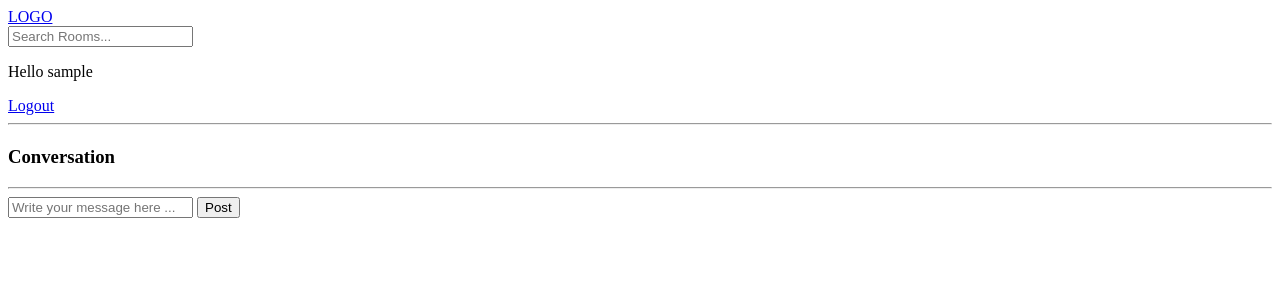
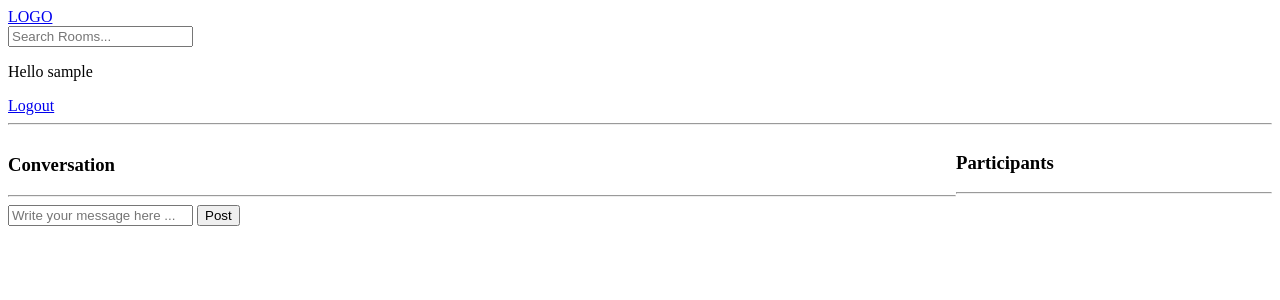
Before and after one commit to pal5/discord-clone, a Django app: template base/templates/base/room.html in a window 1280 px wide. Shown: the top 300 px of the page. Run offline with Django 4.2, Linux system fonts and the light colour scheme; the template is opened without the code that fills it, so the values that code supplies are empty; the visitor is signed in with stand-in values (Sample User, id 1).

Commit message:
feat: display participants in a room

```diff
--- a/base/templates/base/room.html
+++ b/base/templates/base/room.html
@@ -1,6 +1,14 @@
 {% extends "main.html" %}
 
 {% block content %}
+<style>
+    .room-container {
+        display: grid;
+        grid-template-columns: 3fr 1fr;
+    }
+</style>
+<div class="room-container">
+    <div>
         <h1> {{room.name}} </h1>
         <p> {{room.description}}</p>
         <div class="message-wrapper">
@@ -13,7 +21,7 @@
             </div>
             <hr>
             {%endfor%}
-<div>
+        </div>
         <div class="message-form">
             <form method="POST" action="">
                 {% csrf_token %}
@@ -21,4 +29,13 @@
                 <input type="submit" value="Post" />
             </form>
         </div>
+    </div>
+    <div>
+        <h3>Participants</h3>
+        <hr>
+        {% for user in participants %}
+        <div>@{{user.username}}</div>
+        {% endfor %}
+    </div>
+</div>
 {% endblock content %}
--- a/base/views.py
+++ b/base/views.py
@@ -63,9 +63,11 @@ def room(request, id:str):
     room = Room.objects.get(id=id)
     if request.method == "POST":
         message = Message.objects.create(user=request.user, body=request.POST.get('body'), room=room )
+        room.participants.add(request.user)
         return redirect('room', id=room.id)
+    participants = room.participants.all()
     room_messages = room.message_set.all().order_by('-created') # using parent room object you can access all children object ( in one:many mapping )
-    context = {'room': room, 'room_messages':room_messages}
+    context = {'room': room, 'room_messages':room_messages, 'participants': participants}
     return render(request, 'base/room.html', context=context)
 
 @login_required(login_url='login')
```
Lines whose indentation alone changed are shown as unchanged.
